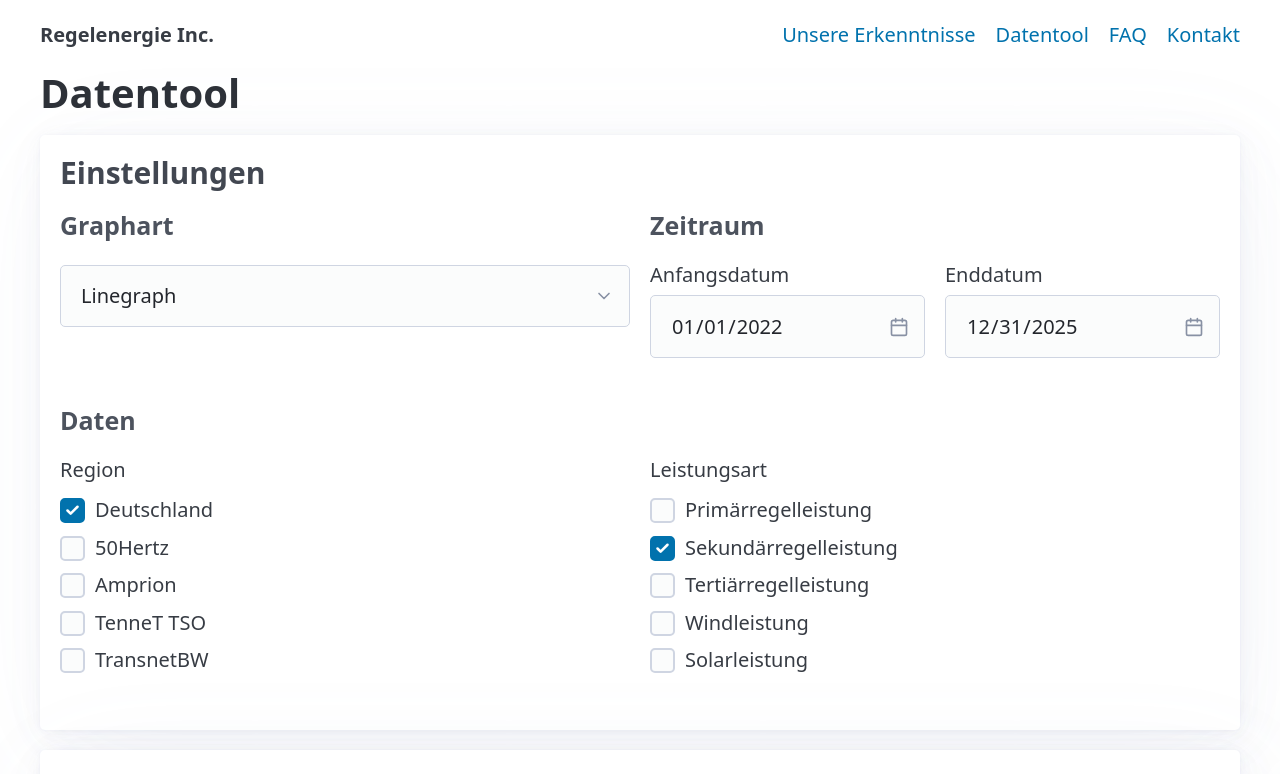
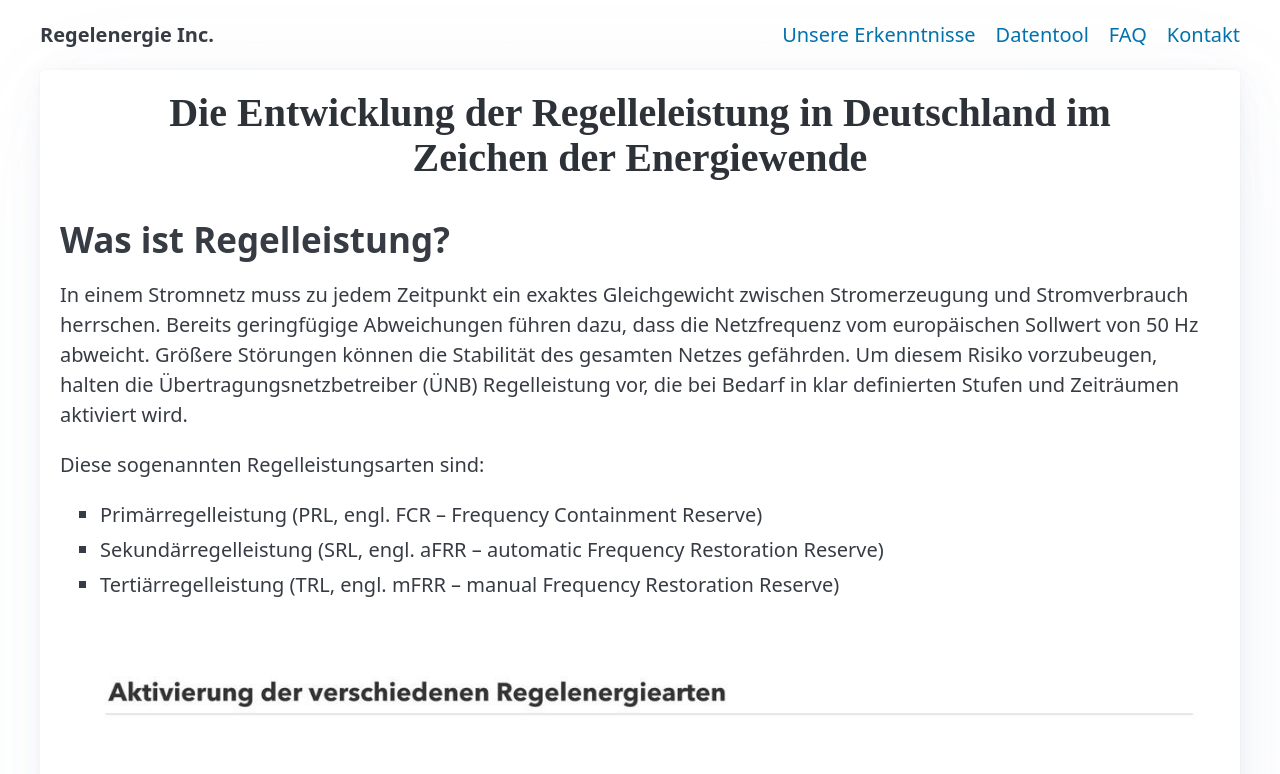
Before and after one commit to Friedrich9999/vite-react-pico, a React (Vite) app: page / in a window 1280 px wide. Shown: the top 774 px of the page. Built offline with nearby package versions, Linux system fonts and the light colour scheme.

Commit message:
updated datentool

```diff
--- a/src/App.jsx
+++ b/src/App.jsx
@@ -18,8 +18,8 @@ function App() {
             </ul>
             <ul>
               {/* 2. Hier sind die Links, die die URL ändern */}
-              <li><Link to="/erkentnisse">Unsere Erkenntnisse</Link></li>
-              <li><Link to="/">Datentool</Link></li>
+              <li><Link to="/">Unsere Erkenntnisse</Link></li>
+              <li><Link to="/datentool">Datentool</Link></li>
               <li><Link to="/faq">FAQ</Link></li>
               <li><Link to="/kontakte">Kontakt</Link></li>
             </ul>
@@ -29,9 +29,9 @@ function App() {
         <main className='container'>
           {/* 3. Hier entscheidet der Router, welche Komponente geladen wird */}
           <Routes>
-            <Route path="/" element={<Datentool />} />
+            <Route path="/datentool" element={<Datentool />} />
             <Route path="/faq" element={<FAQ />} />
-            <Route path="/erkentnisse" element={<Erkenntnisse />} />
+            <Route path="/" element={<Erkenntnisse />} />
             <Route path="/kontakte" element={<Kontakt />} />
           </Routes>
         </main>
```
